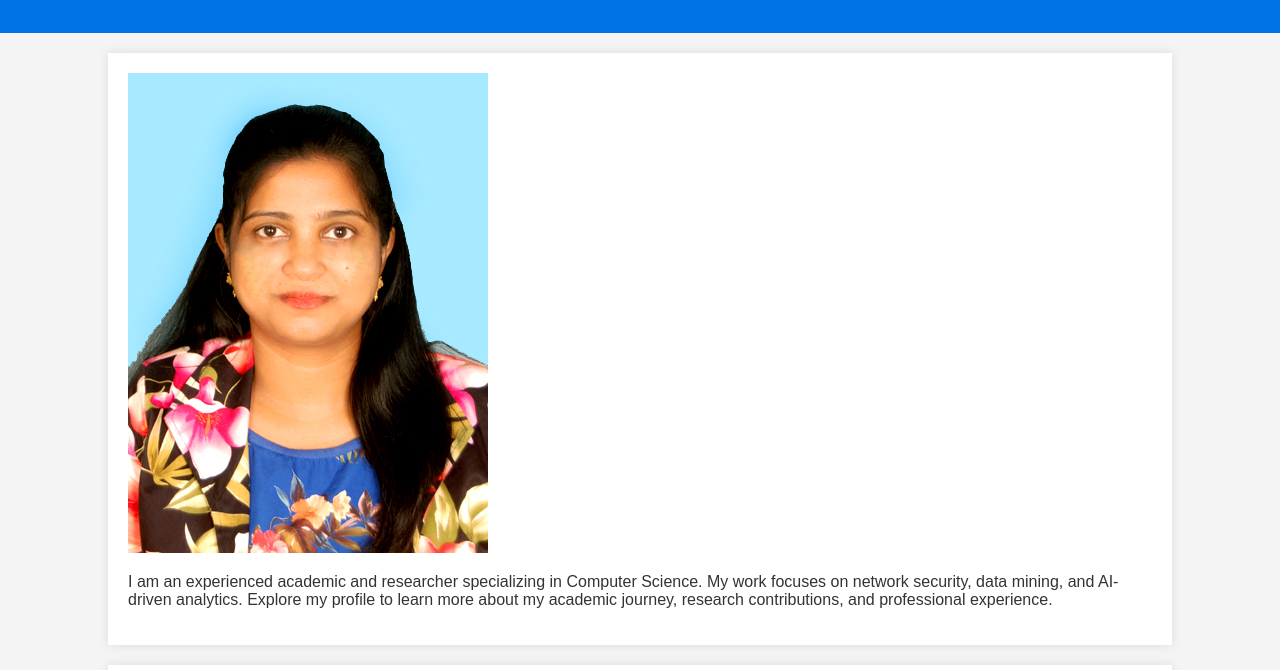
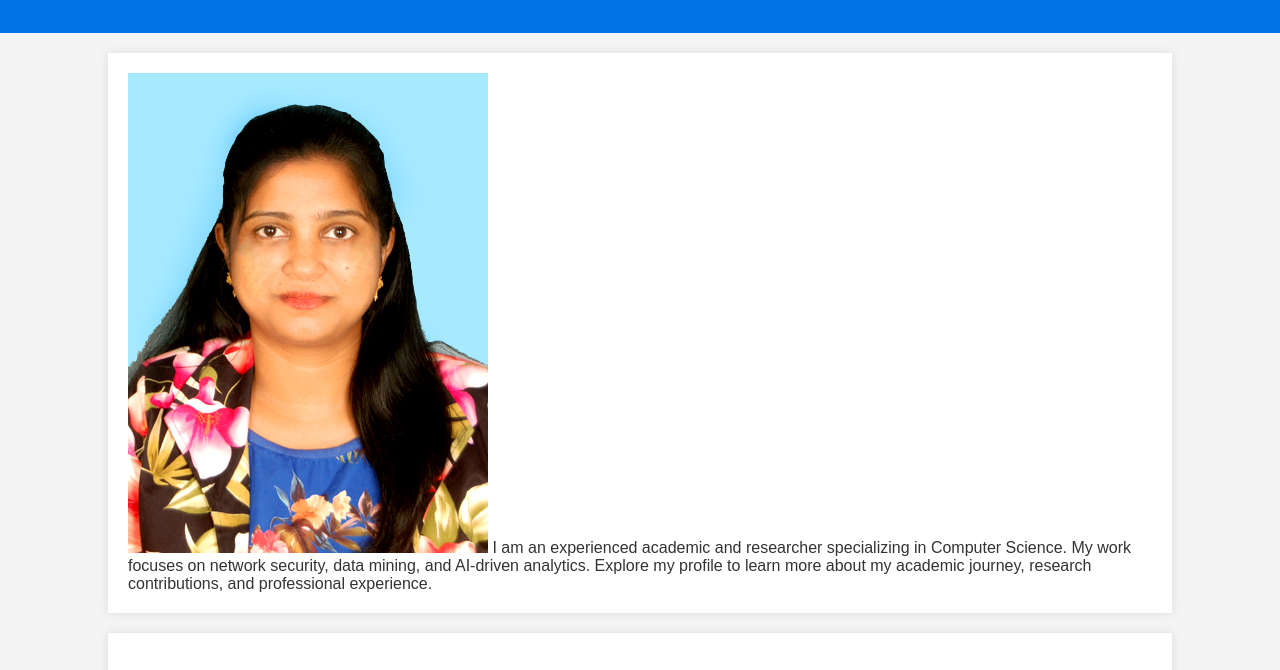
Before and after one commit to FionaLawrence29/FionaLawrence29.github.io, a plain HTML site: page index.html in a window 1280 px wide. Shown: the part 121-791 px from the top of the page. Drawn offline with Linux system fonts and the light colour scheme.

Commit message:
Update index.html

```diff
--- a/index.html
+++ b/index.html
@@ -14,9 +14,9 @@
 
     <section class="intro">
         <img src="Fiona(photo).jpg" alt="Fiona Lawrence" class="profile-img">
-        <p>
+
             I am an experienced academic and researcher specializing in Computer Science. My work focuses on network security, data mining, and AI-driven analytics. Explore my profile to learn more about my academic journey, research contributions, and professional experience.
-        </p>
+
     </section>
 
     <section class="career-objective">
```
